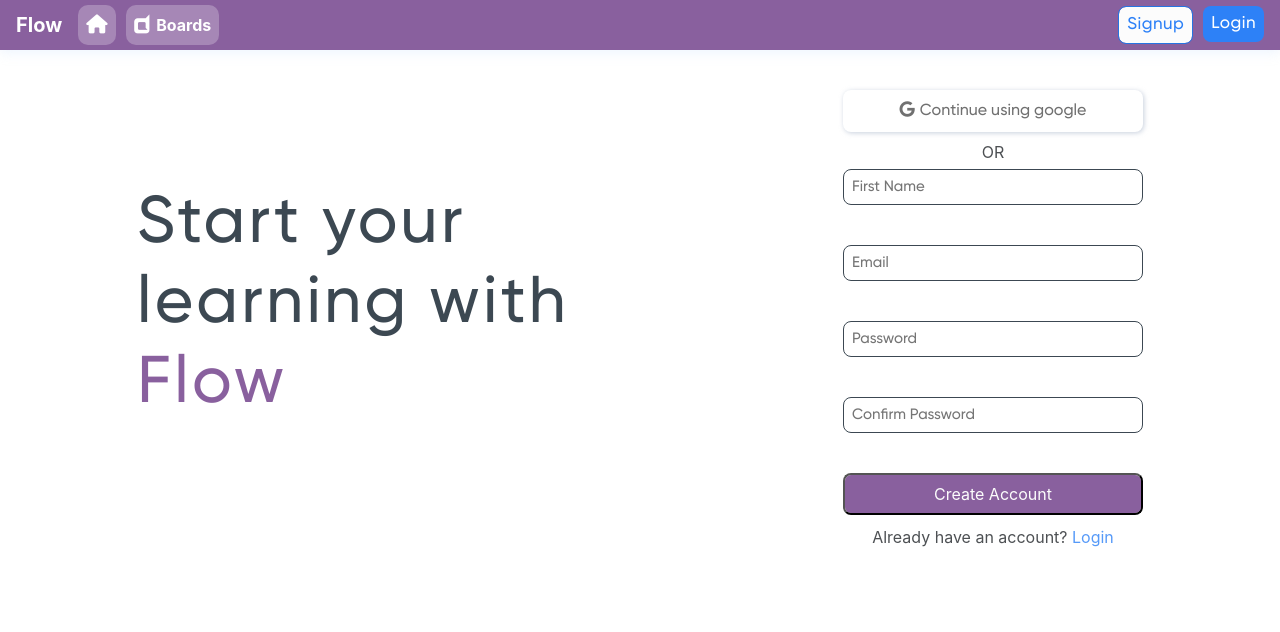
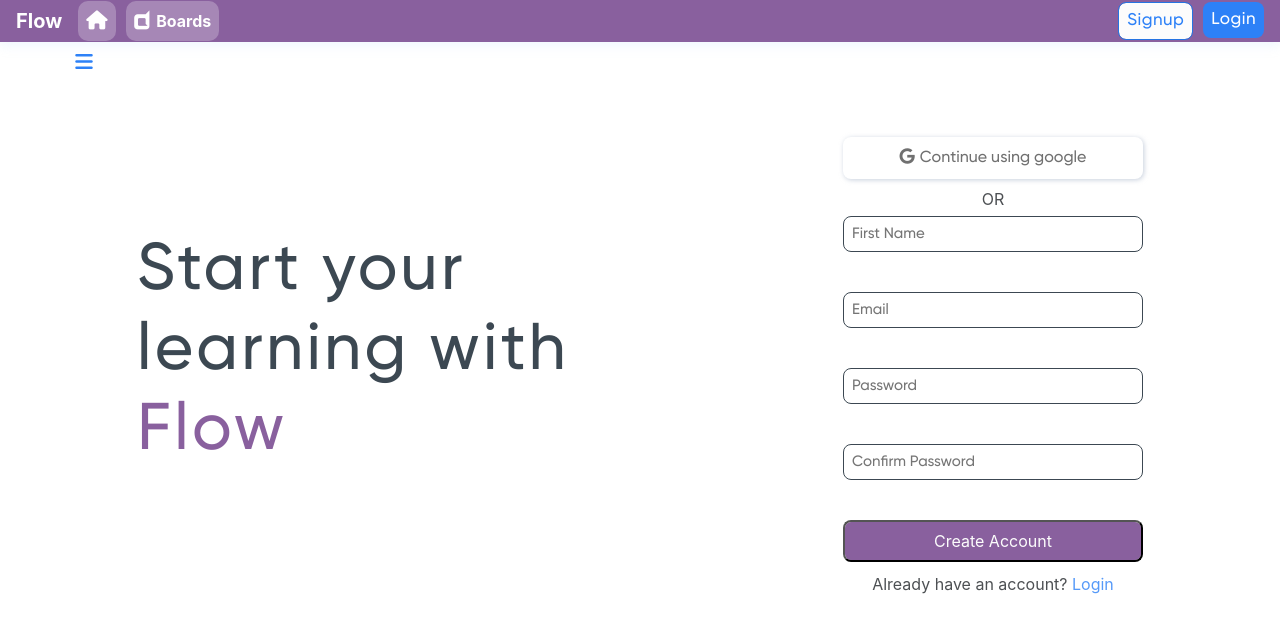
Before and after one commit to ayush-lab/TrelloClone, a React (Create React App) app in the folder frontend/: page /signup in a window 1280 px wide. Shown: the top 632 px of the page. Built offline with nearby package versions, Linux system fonts and the light colour scheme.

Commit message:
added board nav

```diff
--- a/frontend/package.json
+++ b/frontend/package.json
@@ -7,6 +7,8 @@
     "@testing-library/react": "^11.1.0",
     "@testing-library/user-event": "^12.1.10",
     "antd": "^4.7.3",
+    "babel-preset-env": "^1.7.0",
+    "babel-preset-react": "^6.24.1",
     "bootstrap": "^4.5.3",
     "jquery": "^3.5.1",
     "popper.js": "^1.16.1",
--- a/frontend/src/Components/Authentication/Signup/Signup.js
+++ b/frontend/src/Components/Authentication/Signup/Signup.js
@@ -7,6 +7,7 @@ import AuthTemplate from '../../Authentication/Template/Template';
 //import SpinnerButton from '../../../components/UI/Spinners/SpinnerButton';
 import SumbitButton from '../../Button/SumbitButton';
 import Navbar from '../../Navigation/Navbar';
+import BoardNav from '../../Navigation/BoardNav';
 //import Alert from '../alert';
 
 
@@ -373,6 +374,7 @@ inputBlurHandler = (event,inputIdentifier)=> {
         return (
            <>
                <Navbar/>
+               <BoardNav/>
                 {alertContent}
 
                 <div className="SideContent">
--- /dev/null
+++ b/frontend/src/Components/Navigation/BoardNav.js
@@ -0,0 +1,44 @@
+import React, {useState} from 'react';
+import {NavLink} from 'react-router-dom';
+import styles from './BoardNav.module.css';
+
+const boardNav = (props)=> {
+
+    return(
+
+  <nav className=" navbar navbarBoard navbar-expand-lg sticky-top " className={styles.navbarBoard }>
+
+    <NavLink to="/home/all" className="navbar-brand">Flow</NavLink>
+
+    <button className="navbar-toggler" type="button" data-toggle="collapse"
+        data-target="#navbarSupportedContent" aria-controls="navbarSupportedContent"
+        aria-expanded="false"
+        aria-label="Toggle navigation">
+        <i className="fa fa-bars" aria-hidden="true"></i>
+    </button>
+
+    <div className="collapse navbar-collapse" id="navbarSupportedContent">
+
+        <ul className="navbar-nav mr-auto">
+
+        <li className="nav-item ">
+            <NavLink to="/Cart" className="nav-link home">
+            <i data-toggle="tooltip" data-placement="top" title="Bookmarked Courses"
+            className="fa fa-home" aria-hidden="true"></i></NavLink>
+
+        </li>
+
+        <li className="nav-item">
+            <NavLink to="/Cart" className="nav-link board">
+            <i data-toggle="tooltip" data-placement="top" title="Bookmarked Courses"
+            className="fa fa-dashcube" aria-hidden="true"></i><span className="board-icon-text">Boards</span></NavLink>
+
+        </li>
+
+        </ul>
+
+    </div>
+</nav>
+    )}
+
+export default boardNav;
--- /dev/null
+++ b/frontend/src/Components/Navigation/BoardNav.module.css
@@ -0,0 +1,3 @@
+.navbarBoard{
+    height:55px;
+}
--- a/frontend/src/Components/Navigation/Navbar.css
+++ b/frontend/src/Components/Navigation/Navbar.css
@@ -7,7 +7,7 @@
 
     background: #89609E 0% 0% no-repeat padding-box !important;
     box-shadow: 0px 3px 11px #BAD8FD40 !important;
-    height:50px;
+    height:42px;
 }
 
 .navbar-brand{
@@ -49,6 +49,7 @@ font-weight: bolder;
     margin-left:10px;
 }
 .board-icon-text{
+    font-size:16px !important;
     color:white;
     padding-left:6px;
     font-weight:bolder;
```
Also changed, not shown: frontend/src/logo.svg (deleted), 1 other file (tests, documents, lock files or other folders).
